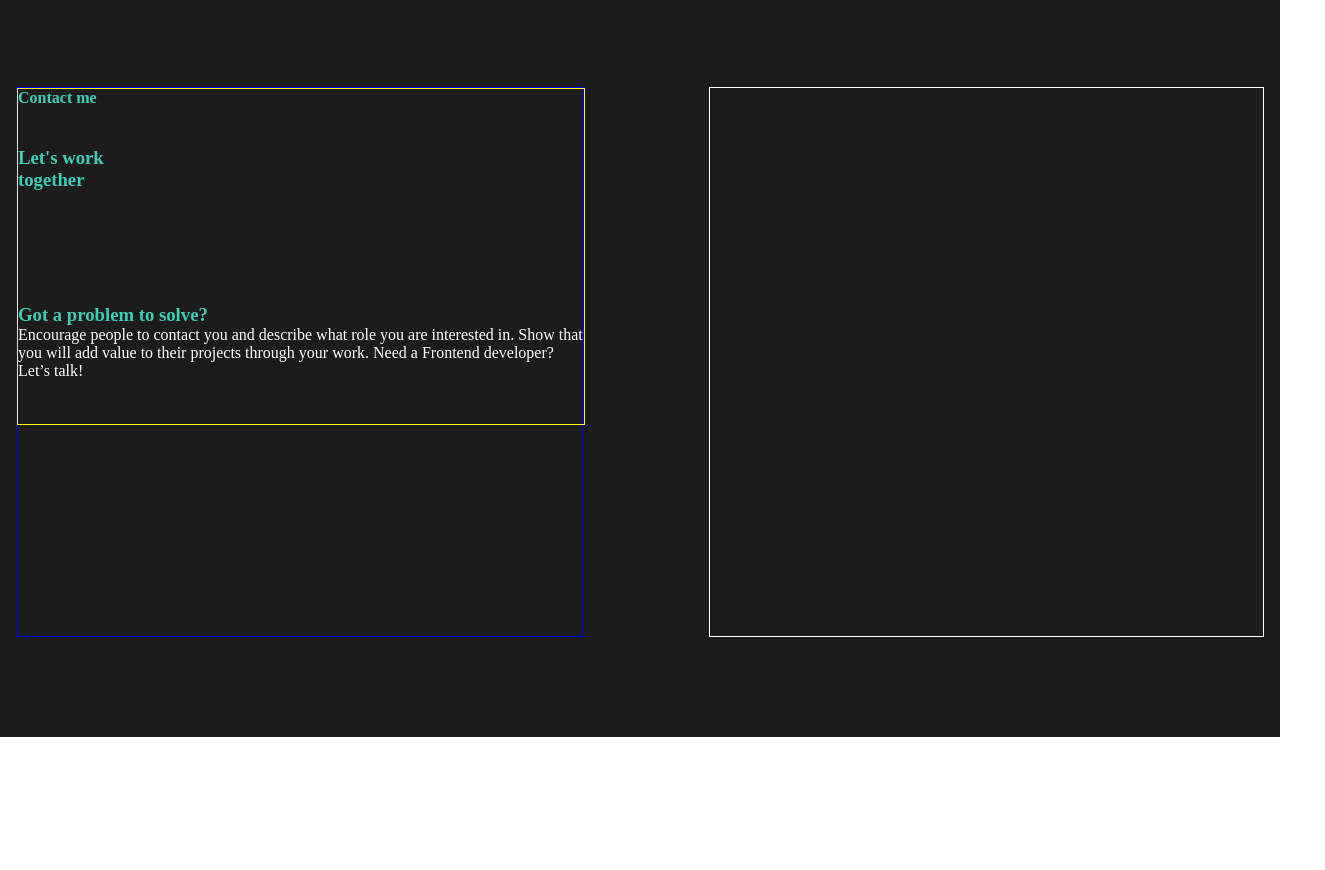
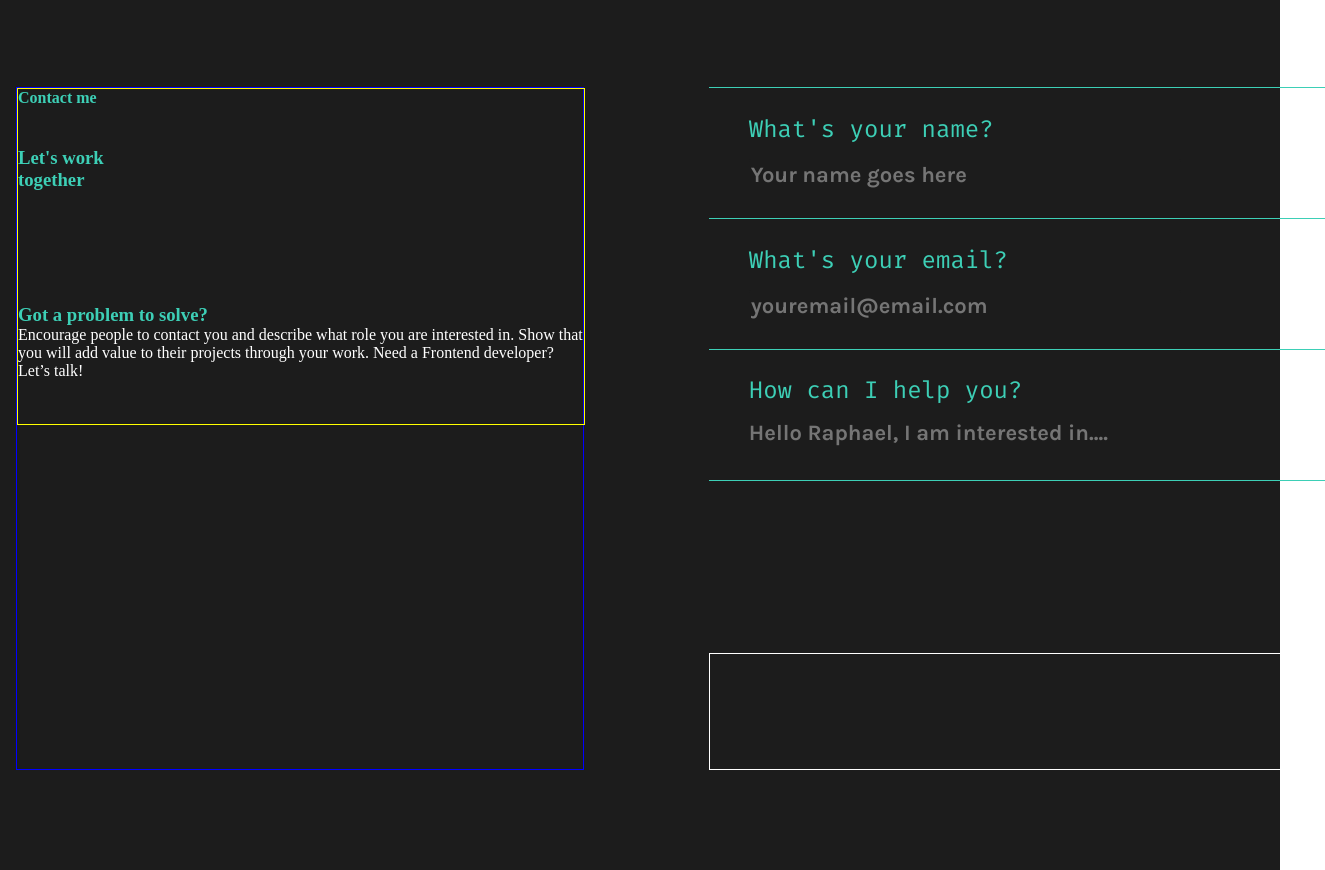
Before and after one commit to FederDonut/Portfolio, an Angular app: page / in a window 1280 px wide. Shown: the part 3649-4519 px from the top of the page, 1325 px wide, since content can reach past the window. Before the commit the page ends 4386 px from the top, so only its background shows below. Built offline with nearby package versions, Linux system fonts and the light colour scheme.

Commit message:
add user form

```diff
--- a/src/app/contact-me/contact-me.html
+++ b/src/app/contact-me/contact-me.html
@@ -16,6 +16,27 @@
                 </div>
             </div>
         </div>
-        <div class="user-input"></div>
+        <div class="right-content">
+            <form class="user-input">
+                <div class="user-content name">
+                    <h4>What's your name?</h4>
+                    <input type="text" id="name"
+                    placeholder="Your name goes here">
+                </div>
+                 <div class="user-content mail">
+                    <h4>What's your email?</h4>
+                    <input type="text" id="mail"
+                    placeholder="youremail@email.com">
+                </div>
+                 <div class="user-content post">
+                    <h4>How can I help you?</h4>
+                    <textarea type="text" id="post"
+                    placeholder="Hello Raphael, I am interested in...."
+                    ></textarea>
+                </div>
+                <div class="seperator"></div>
+            </form>
+            <div class="submit-content"></div>
+        </div>
     </section>
 </section>
--- a/src/app/contact-me/contact-me.scss
+++ b/src/app/contact-me/contact-me.scss
@@ -1,5 +1,7 @@
 
 
+$font: 'FiraCode';
+$Karla: 'Karla';
 
 .content-wrapper{
     height: auto;
@@ -52,10 +54,96 @@
                 }
             }
         }
-        .user-input{
-            height: 550px;
-            width: 616px;
-            border: 1px solid white;
+        .right-content{
+            display: flex;
+            flex-direction: column;
+            gap: 16px;
+            .user-input{
+                height: 550px;
+                width: 616px;
+                //border: 1px solid white;
+
+                .seperator{
+                    height: 1px;
+                    width: 100%;
+                    background-color: #3DCFB6;
+                }
+
+                .user-content{
+                    height: 131px;
+                    width: 616px;
+                    border-top: 1px solid #3DCFB6;
+                    //border-bottom: 1px solid #3DCFB6;
+                    color: #FFFFFF;
+                    //padding-top: 40px;
+                    //padding-bottom: 40px;
+                    padding-left: 40px;
+                    display: flex;
+                    flex-direction: column;
+                    align-items: flex-start;
+                    justify-content: center;
+                    gap: 16px;
+
+                    h4{
+                        font-size: 24px;
+                        font-weight: 200;
+                        line-height: 120%;
+                        font-family: $font;
+                        color: #3DCFB6;
+                    }
+
+                    input{
+                        height: 32px;
+                        width: 75%;
+                        color: #FFFFFF;
+                        font-size: 22px;
+                        font-family: $Karla;
+                        border: none;
+                        background-color: #1C1C1C;
+                        //background:
+                        //    linear-gradient(90deg, #3DCFB6,#3DCFB6)left bottom/100% 2px no-repeat,
+                        //    linear-gradient(90deg, #1C1C1C, #1C1C1C) left bottom/100% no-repeat;
+                        border-top-left-radius: 3px;
+                        border-top-right-radius: 3px;
+                        &:focus{
+                            outline: none;
+                        }
+
+                    }
+                    textarea{
+                        height: auto;
+                        width: 80%;
+                        field-sizing: content;
+                        border: none;
+                        resize: none;
+                        border: none;
+                        color: #FFFFFF;
+                        background-color: #1C1C1C;
+                        font-size: 22px;
+                        font-family: $Karla;
+                        padding: 0;
+                        margin-bottom: 8px;
+                       //background:
+                       //    linear-gradient(90deg, #3DCFB6,#3DCFB6)left bottom/100% 2px no-repeat,
+                       //    linear-gradient(90deg, #1C1C1C, #1C1C1C) left bottom/100% no-repeat;
+//
+                        &:focus{
+                            //outline: none;
+                            border-color: #3DCFB6;
+                            outline-color: #3DCFB6;
+                            outline-offset: 2px;
+                        }
+                    }
+
+
+                }
+
+            }
+            .submit-content{
+                height: 117px;
+                width: 616px;
+                border: 1px solid white;
+            }
         }
     }
 }
--- a/src/app/contact-me/contact-me.ts
+++ b/src/app/contact-me/contact-me.ts
@@ -1,8 +1,9 @@
 import { Component } from '@angular/core';
+import { CommonModule } from '@angular/common';
 
 @Component({
   selector: 'app-contact-me',
-  imports: [],
+  imports: [CommonModule],
   templateUrl: './contact-me.html',
   styleUrl: './contact-me.scss',
 })
--- a/src/styles.scss
+++ b/src/styles.scss
@@ -18,7 +18,7 @@
 @font-face {
     font-display: swap;
     font-family: 'FiraCode';
-    font-style: normal;
+    font-style: medium;
     font-weight: 400;
     src: url('./../public/assets/fonts/FiraCode-Bold.ttf');
 }
```
